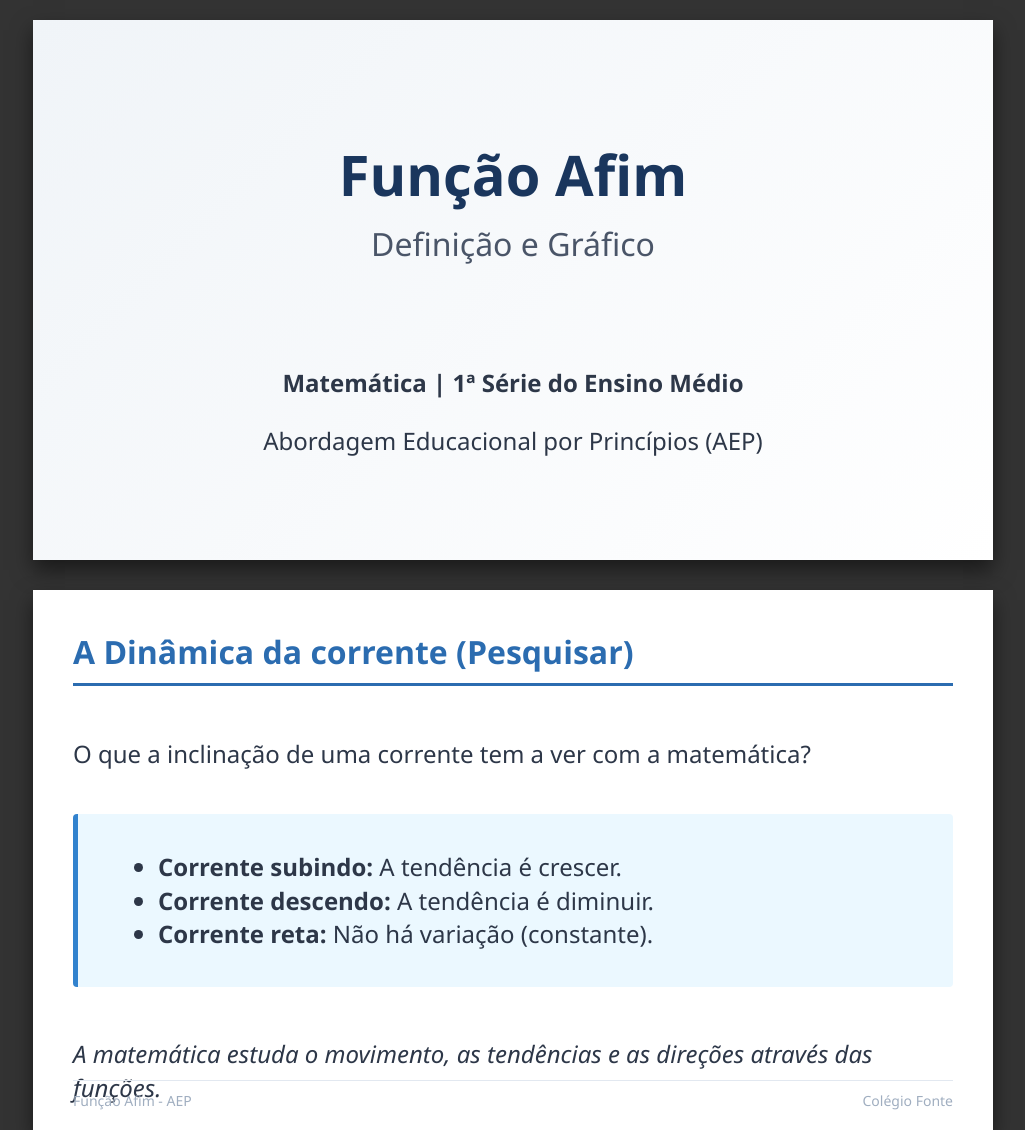
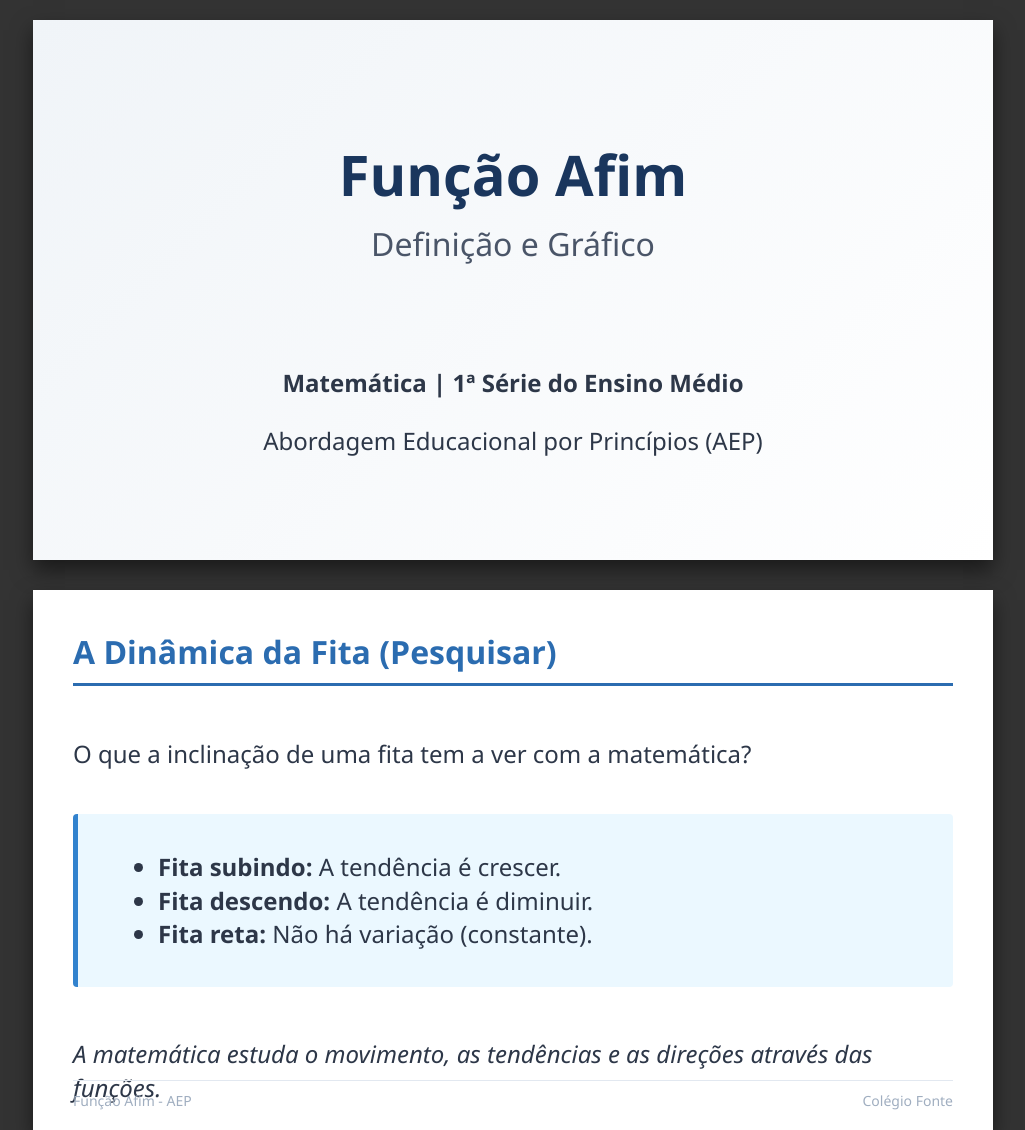
Before and after one commit to profsergioericmatematica/Fonteaulawesleysergio, a plain HTML site: page index.html in a window 1280 px wide. Shown: the top 1130 px of the page, without its empty margins (127-1152 px from the left). Drawn offline with Linux system fonts and the light colour scheme.

Commit message:
Update slide content from 'Corrente' to 'Fita'

```diff
--- a/index.html
+++ b/index.html
@@ -132,13 +132,13 @@
 
     <!-- SLIDE 2: INSPIRAÇÃO -->
     <div class="slide">
-        <h2>A Dinâmica da corrente (Pesquisar)</h2>
-        <p>O que a inclinação de uma corrente tem a ver com a matemática?</p>
+        <h2>A Dinâmica da Fita (Pesquisar)</h2>
+        <p>O que a inclinação de uma fita tem a ver com a matemática?</p>
         <div class="highlight-box">
             <ul>
-                <li><strong>Corrente subindo:</strong> A tendência é crescer.</li>
-                <li><strong>Corrente descendo:</strong> A tendência é diminuir.</li>
-                <li><strong>Corrente reta:</strong> Não há variação (constante).</li>
+                <li><strong>Fita subindo:</strong> A tendência é crescer.</li>
+                <li><strong>Fita descendo:</strong> A tendência é diminuir.</li>
+                <li><strong>Fita reta:</strong> Não há variação (constante).</li>
             </ul>
         </div>
         <p style="margin-top: 30px; font-style: italic;">A matemática estuda o movimento, as tendências e as direções através das funções.</p>
```
